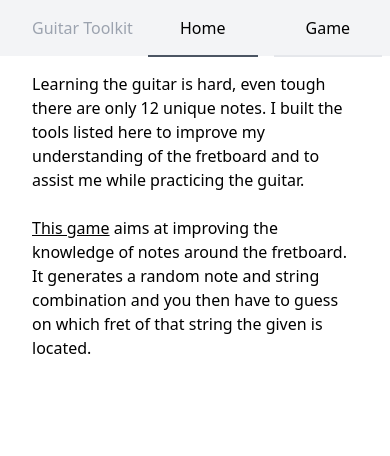
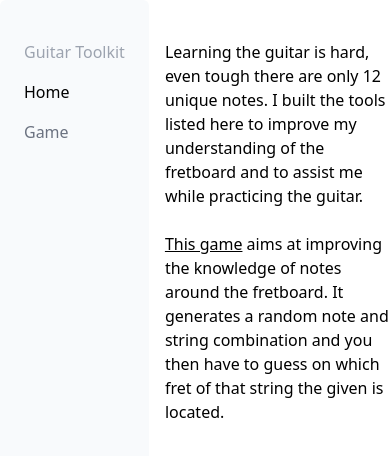
Before and after one commit to matthiasweiss/guitar-notes, a React (Vite) app: page / in a window 390 px wide. Shown: the top 456 px of the page. Built offline with nearby package versions, Linux system fonts and the light colour scheme.

Commit message:
Improve responsiveness

```diff
--- a/src/components/circle-of-fifths.tsx
+++ b/src/components/circle-of-fifths.tsx
@@ -20,7 +20,7 @@ export const CircleOfFifths = ({ selected }: CircleOfFifthsProps) => {
   ];
 
   return (
-    <div className="flex flex-col justify-center gap-2 md:flex-row">
+    <div className="flex flex-col justify-center gap-2 lg:flex-row">
       {circleOfFifths.map((note) => {
         return (
           <div className={selected && selected !== note ? 'opacity-40' : ''}>
--- a/src/components/navbar.tsx
+++ b/src/components/navbar.tsx
@@ -1,6 +1,6 @@
 import { Link, useLocation } from 'react-router-dom';
 import { twMerge } from 'tailwind-merge';
-import { CONTENT_MAX_WIDTH, PATHS } from '../constants';
+import { PATHS } from '../constants';
 
 const LINKS = [
   { path: PATHS.HOME, label: 'Home' },
@@ -11,20 +11,18 @@ export const Navbar = () => {
   const { pathname } = useLocation();
 
   return (
-    <div className="flex w-screen justify-center bg-gray-100">
-      <div className={twMerge('flex w-full gap-4', CONTENT_MAX_WIDTH)}>
-        <div className="flex min-w-[100px] select-none items-center whitespace-nowrap py-4 text-gray-400">
+    <div className="flex h-full flex-col gap-4 rounded-md bg-slate-50 px-6 py-10 md:p-10 md:pb-44 md:pr-20 lg:h-fit">
+      <div className="flex select-none items-center whitespace-nowrap text-gray-400">
         Guitar Toolkit
       </div>
-        <ul className="flex gap-4 py-4">
+      <ul className="flex flex-col gap-4">
         {LINKS.map((link) => {
           return (
             <li key={link.path}>
               <Link
                 className={twMerge(
-                    'border-b-2 border-gray-200 px-8 py-4 no-underline hover:border-gray-300',
-                    pathname === link.path &&
-                      'border-gray-600 hover:border-gray-600',
+                  'text-gray-500 no-underline hover:border-gray-300',
+                  pathname === link.path && 'text-black',
                 )}
                 to={link.path}
               >
@@ -35,6 +33,5 @@ export const Navbar = () => {
         })}
       </ul>
     </div>
-    </div>
   );
 };
--- a/src/constants.ts
+++ b/src/constants.ts
@@ -2,5 +2,3 @@ export const PATHS = {
   HOME: '/',
   GAME: '/game',
 } as const;
-
-export const CONTENT_MAX_WIDTH = 'max-w-[64rem] px-8';
--- a/src/screens/game/game.tsx
+++ b/src/screens/game/game.tsx
@@ -90,7 +90,7 @@ export const Game = () => {
 
   const componentMap: Record<State, ReactNode> = {
     initial: (
-      <div className="flex flex-col gap-4">
+      <div className="flex flex-col gap-4 pt-10">
         <div>
           This game is used to practice where the 12 different notes are located
           on each fret on the guitar. In each round, a random note and string
@@ -104,14 +104,14 @@ export const Game = () => {
 
     running: (
       <div className="flex flex-col gap-6">
-        <div className="flex flex-col items-center gap-4 md:flex-row">
+        <div className="flex flex-col items-center gap-4 lg:flex-row">
           <div className="flex justify-center">
-            <div className="flex gap-20 md:flex-col md:gap-4">
-              <div className="pt-12 md:pl-12">
+            <div className="flex gap-20 py-8 lg:flex-col lg:gap-4 lg:py-0">
+              <div className="pt-12 lg:pl-12">
                 <CircleOfFifths selected={current.note} />
               </div>
 
-              <div className="flex w-full flex-col gap-2 md:flex-row">
+              <div className="flex w-full flex-col gap-2 lg:flex-row">
                 <div className="flex h-10 w-10 items-center justify-center rounded-full bg-cyan-700 text-cyan-100">
                   {current.guitarString}
                 </div>
@@ -136,22 +136,22 @@ export const Game = () => {
           </div>
         </div>
 
-        <div className="flex gap-4 md:justify-between">
-          <div className="w-fit select-none rounded-full border border-gray-200 px-4 py-2 font-light text-gray-400">
+        <div className="flex gap-4 lg:justify-between">
+          <div className="w-fit select-none rounded-md border border-gray-200 px-4 py-2 font-light text-gray-400">
             <span className="tabular-nums">
-              {correctAnswers.length}/{answers.length} correct answers
+              {correctAnswers.length}/{answers.length}
             </span>
           </div>
           <div className="flex gap-4">
             <button
-              className="rounded-full border border-gray-600 px-4 py-2 text-gray-600"
+              className="rounded-md border border-gray-600 px-4 py-2 text-gray-600"
               onClick={stop}
             >
               Stop
             </button>
             <div className="flex gap-4">
               <button
-                className="rounded-full bg-gray-700 px-4 py-2 text-gray-100"
+                className="rounded-md bg-gray-700 px-4 py-2 text-gray-100"
                 onClick={showNextQuestion}
                 disabled={selectedFret === null}
               >
@@ -169,7 +169,7 @@ export const Game = () => {
           Your final score was {correctAnswers.length}/{answers.length}
         </div>
         <button
-          className="rounded-full bg-gray-700 px-4 py-2 text-gray-100"
+          className="rounded-md bg-gray-700 px-4 py-2 text-gray-100"
           onClick={restart}
         >
           Restart game
--- a/src/screens/home/home.tsx
+++ b/src/screens/home/home.tsx
@@ -4,7 +4,7 @@ import { PATHS } from '../../constants';
 export const Home = () => {
   return (
     <>
-      <div className="flex flex-col gap-4">
+      <div className="flex flex-col gap-4 pt-10">
         <div>
           Learning the guitar is hard, even tough there are only 12 unique
           notes. I built the tools listed here to improve my understanding of
--- a/src/screens/layout.tsx
+++ b/src/screens/layout.tsx
@@ -1,15 +1,14 @@
 import { Outlet } from 'react-router-dom';
 import { Navbar } from '../components/navbar';
-import { CONTENT_MAX_WIDTH } from '../constants';
 
 export const Layout = () => {
-  const CONTAINER_CLASSES = `flex w-full flex-col items-center gap-4 ${CONTENT_MAX_WIDTH}`;
-
   return (
-    <div className="flex w-screen flex-col items-center gap-4">
-      <Navbar />
-      <div className={CONTAINER_CLASSES}>
-        <Outlet />
+    <div className="flex h-screen w-screen justify-center">
+      <div className="flex h-full w-full max-w-5xl gap-4 lg:py-10">
+        <Navbar />
+        <div className="flex flex-1 justify-center">
+          <Outlet />
+        </div>
       </div>
     </div>
   );
```
Lines whose indentation alone changed are shown as unchanged.
